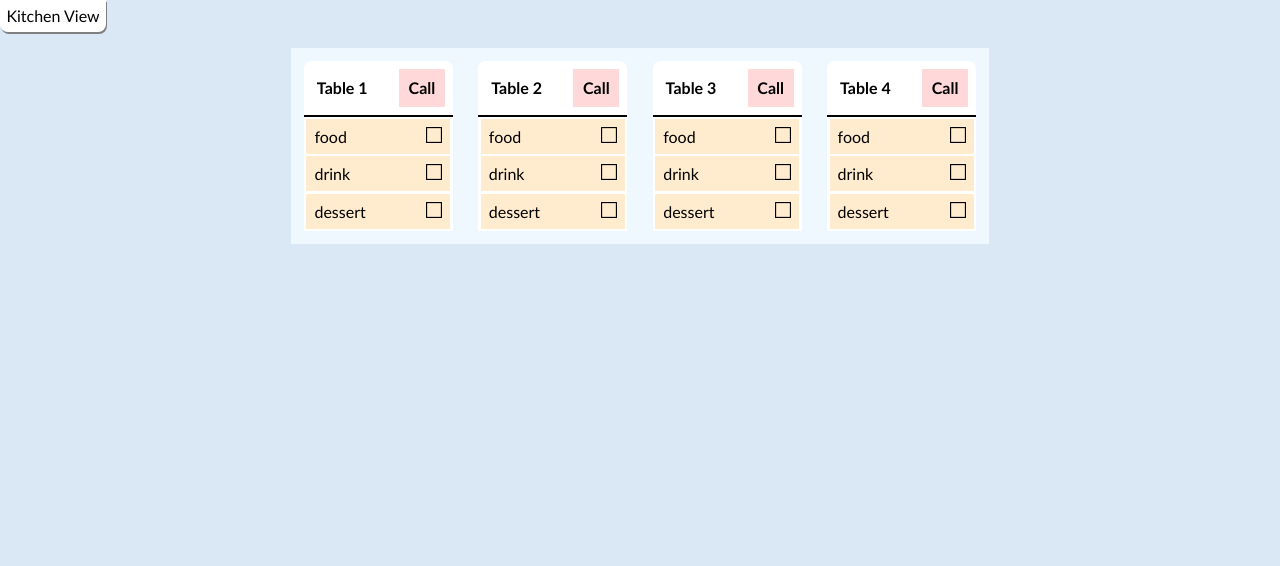
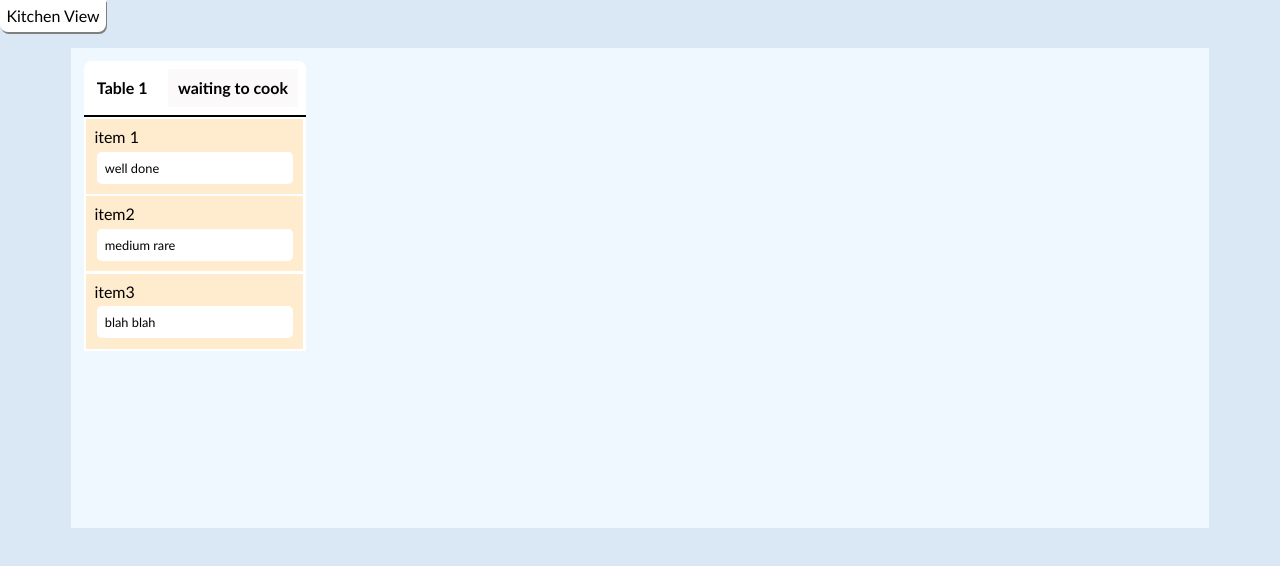
Before and after one commit to Adv-Web-Restaurant-Group3/Paperless-Restaurant, a website: page PaperlessRestuarant/webapp/chef.html in a window 1280 px wide. Drawn offline with nearby package versions, Linux system fonts and the light colour scheme.

Commit message:
includes data structure for waiter view

```diff
--- a/PaperlessRestuarant/webapp/chef.html
+++ b/PaperlessRestuarant/webapp/chef.html
@@ -1,5 +1,29 @@
 <!DOCTYPE html>
 <html lang="en">
+
+<!--
+    Data info
+    [
+        {
+            orderID:
+            tableNo:
+            orderTime:
+            items: [
+                {
+                    itemNum:22
+                    name:
+                    quantity:,
+                    notes:
+                },
+            ]
+
+        }
+
+    ]
+
+
+
+-->
 
 <head>
     <title>Hello!</title>
@@ -27,128 +51,27 @@
             <div class="orderTitle">
                 Table 1
             </div>
-            <div class="callBtn">
-                Call
-            </div>
+            <span class="status">waiting to cook</span>
         </div>
         <hr />
         <div class="orderItems">
             <ul>
                 <li>
                     <div class="orderItem">
-                        <span class="itemTXT">food</span>
-                        <span class="itemIMG"><img src="images/box.png"></span>
+                        <span class="itemTXT">item 1</span>
+                        <span class="itemNotes">well done</span>
                     </div>
                 </li>
                 <li>
                     <div class="orderItem">
-                        <span class="itemTXT">drink</span>
-                        <span class="itemIMG"><img src="images/box.png"></span>
+                        <span class="itemTXT">item2</span>
+                        <span class="itemNotes">medium rare</span>
                     </div>
                 </li>
                 <li>
                     <div class="orderItem">
-                        <span class="itemTXT">dessert</span>
-                        <span class="itemIMG"><img src="images/box.png"></span>
-                    </div>
-                </li>
-            </ul>
-        </div>
-    </div>
-    <div class="orderBox">
-        <div class="topBar">
-            <div class="orderTitle">
-                Table 2
-            </div>
-            <div class="callBtn">
-                Call
-            </div>
-        </div>
-        <hr />
-        <div class="orderItems">
-            <ul>
-                <li>
-                    <div class="orderItem">
-                        <span class="itemTXT">food</span>
-                        <span class="itemIMG"><img src="images/box.png"></span>
-                    </div>
-                </li>
-                <li>
-                    <div class="orderItem">
-                        <span class="itemTXT">drink</span>
-                        <span class="itemIMG"><img src="images/box.png"></span>
-                    </div>
-                </li>
-                <li>
-                    <div class="orderItem">
-                        <span class="itemTXT">dessert</span>
-                        <span class="itemIMG"><img src="images/box.png"></span>
-                    </div>
-                </li>
-            </ul>
-        </div>
-    </div>
-    <div class="orderBox">
-        <div class="topBar">
-            <div class="orderTitle">
-                Table 3
-            </div>
-            <div class="callBtn">
-                Call
-            </div>
-        </div>
-        <hr />
-        <div class="orderItems">
-            <ul>
-                <li>
-                    <div class="orderItem">
-                        <span class="itemTXT">food</span>
-                        <span class="itemIMG"><img src="images/box.png"></span>
-                    </div>
-                </li>
-                <li>
-                    <div class="orderItem">
-                        <span class="itemTXT">drink</span>
-                        <span class="itemIMG"><img src="images/box.png"></span>
-                    </div>
-                </li>
-                <li>
-                    <div class="orderItem">
-                        <span class="itemTXT">dessert</span>
-                        <span class="itemIMG"><img src="images/box.png"></span>
-                    </div>
-                </li>
-            </ul>
-        </div>
-    </div>
-    <div class="orderBox">
-        <div class="topBar">
-            <div class="orderTitle">
-                Table 4
-            </div>
-            <div class="callBtn">
-                Call
-            </div>
-        </div>
-        <hr />
-        <div class="orderItems">
-            <ul>
-                <li>
-                    <div class="orderItem">
-                        <span class="itemTXT">food</span>
-                        <span class="itemIMG"><img src="images/box.png"></span>
-                    </div>
-                </li>
-                <li>
-                    <div class="orderItem">
-                        <span class="itemTXT">drink</span>
-                        <span class="itemIMG"><img src="images/box.png"></span>
-                    </div>
-                </li>
-                <li>
-                    <div class="orderItem">
-                        <span class="itemTXT">dessert</span>
-                        <span class="itemIMG"><img src="images/box.png"></span>
+                        <span class="itemTXT">item3</span>
+                        <span class="itemNotes">blah blah</span>
                     </div>
                 </li>
             </ul>
--- a/PaperlessRestuarant/webapp/css/chefView.css
+++ b/PaperlessRestuarant/webapp/css/chefView.css
@@ -16,15 +16,16 @@ body{
 
 #content{
     display: flex;
-    flex-direction: row;
+    flex-direction: column;
     flex-wrap: wrap;
-    width: max-content;
-    max-width: 75%;
-    min-width: min-content;
-    margin:0 auto;
-    margin-top:3rem;
-    height: max-content;
+    justify-content: flex-start;
+    align-content: flex-start;
+    height: 30rem;
+    min-height: min-content;
+    width: 90%;
+    margin: 0 auto;
     background-color: aliceblue;
+    margin-top: 3rem;
 }
 .orderBox{
     background-color: white;
@@ -33,6 +34,7 @@ body{
     flex-direction: column;
     border-radius: 0.5rem 0.5rem 0 0;
     height: max-content;
+    width:min-content;
 }
 .orderBox hr{
     margin: 0;
@@ -60,35 +62,41 @@ body{
 .orderItem{
     margin: 0.15rem;
     padding: 0.5rem;
-
     display: flex;
-    flex-direction: row;
+    flex-direction: column;
     justify-content: space-between;
-    align-items: center;
-    width: max-content;
-    min-width: 8rem;
+    align-items: flex-start;
+    width: calc(100% - 1.3rem);
     background-color: blanchedalmond;
 }
-.itemIMG{
-    width: 1rem;
+.itemNotes{
+    font-weight: 500;
+    font-size: 0.8rem;
+    background-color: white;
+    margin:0.15rem;
+    margin-top: 0.35rem;
+    width:calc(100% - 1.3rem);
+    padding:0.5rem;
+    border-radius: 0.3rem;
+
 
 }
-.itemIMG img{
-    width: 100%;
-}
+
 .topBar{
     display: flex;
     flex-direction: row;
     justify-content: space-between;
     align-items: center;
 }
-.callBtn{
-    background-color: rgba(255, 0, 0, 0.15);
+
+.status{
+    background-color: rgba(226, 216, 216, 0.15);
     padding: 0.6rem;
     font-weight: 600;
     margin:0.5rem;
+    width: max-content;
     height: min-content;
 }
-.callBtn:hover{
-    background-color: rgba(255, 0, 0, 0.6);
+.status:hover{
+    background-color: rgba(6, 224, 104, 0.4);
 }
--- a/PaperlessRestuarant/webapp/js/chefClient.js
+++ b/PaperlessRestuarant/webapp/js/chefClient.js
@@ -1,3 +1,66 @@
+let ordersObj = [
+    {
+        orderID:123,
+        tableNo:3,
+        orderTime:"12:45",
+        items: [
+            {
+                itemNo:22,
+                name:"Chicken Chow Mein",
+                quantity:1,
+                notes:"Well Done"
+            },
+            {
+                itemNo:20,
+                name:"noodles",
+                quantity:1,
+                notes:"No Sauce"
+            },
+            {
+                itemNo:22,
+                name:"blah blah",
+                quantity:1,
+                notes:"blah"
+            }
+        ]
+    }
+]
+
+/*
+    <div class="orderBox">
+        <div class="topBar">
+            <div class="orderTitle">
+                Table 1
+            </div>
+            <span class="status">waiting to cook</span>
+        </div>
+        <hr />
+        <div class="orderItems">
+            <ul>
+                <li>
+                    <div class="orderItem">
+                        <span class="itemTXT">item 1</span>
+                        <span class="itemNotes">well done</span>
+                    </div>
+                </li>
+                <li>
+                    <div class="orderItem">
+                        <span class="itemTXT">item2</span>
+                        <span class="itemNotes">medium rare</span>
+                    </div>
+                </li>
+                <li>
+                    <div class="orderItem">
+                        <span class="itemTXT">item3</span>
+                        <span class="itemNotes">blah blah</span>
+                    </div>
+                </li>
+            </ul>
+        </div>
+    </div>
+
+*/
+/*
 function toggleIMG(divContent){
     if(divContent.includes("checked")){
         return '<img src="images/box.png">';
@@ -10,3 +73,4 @@ $(".orderItem").click(event=>{
     if(!$(event.target).find("img").length) itemImage = $(event.target).parent().parent().find(".itemIMG");
     itemImage.html(toggleIMG(itemImage.html()));
 });
+*/
```
